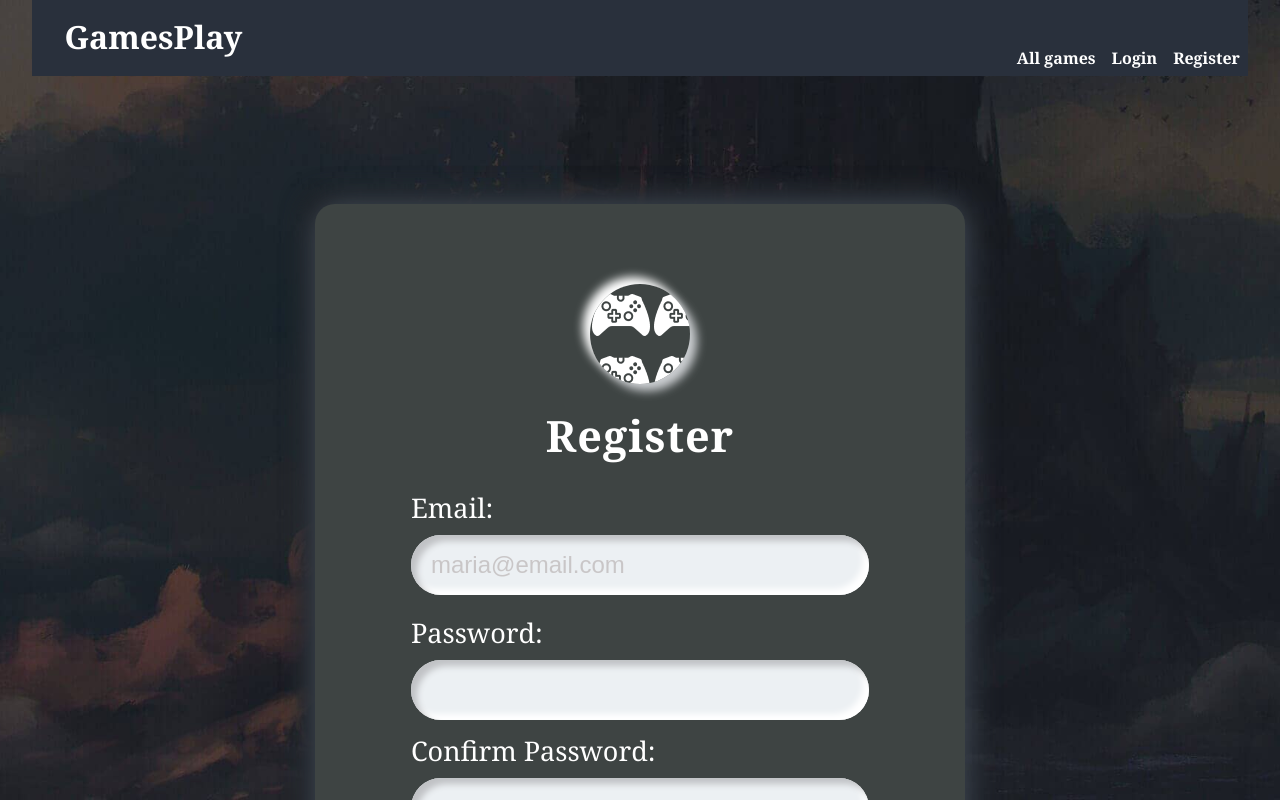
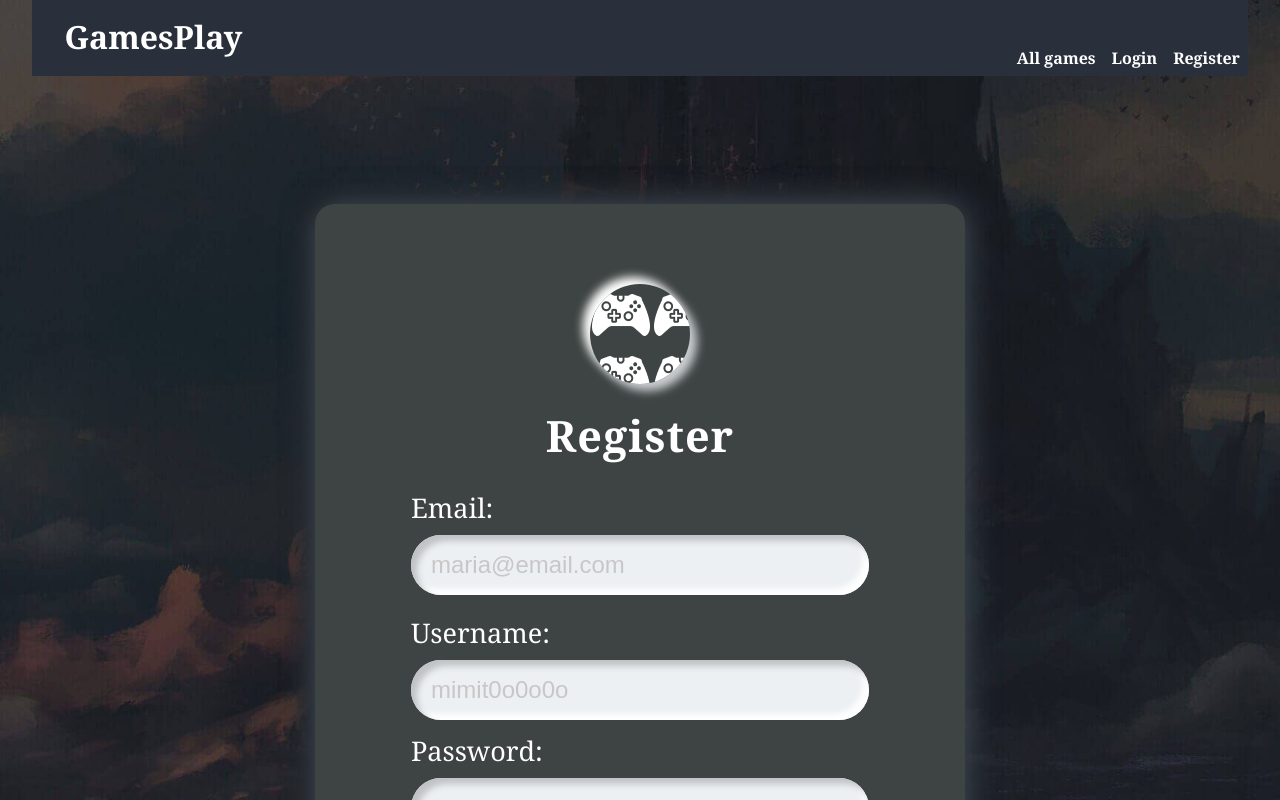
Before and after one commit to mitex22/games-play-reactjs, a React (Vite) app in the folder client/: page /register in a window 1280 px wide. Shown: the top 800 px of the page. Built offline with nearby package versions, Linux system fonts and the light colour scheme.

Commit message:
Implement username field

```diff
--- a/client/src/api/auth-api.js
+++ b/client/src/api/auth-api.js
@@ -8,8 +8,8 @@ export const login = async (email, password) => {
     return result;
 }
 
-export const register = async (email, password) => {
-    const result = await request.post(`${BASE_URL}/register`, { email, password });
+export const register = async (email, username, password) => {
+    const result = await request.post(`${BASE_URL}/register`, { email, username, password });
 
     return result;
 }
--- a/client/src/components/register/Register.jsx
+++ b/client/src/components/register/Register.jsx
@@ -4,6 +4,7 @@ import useForm from "../../hooks/useForm";
 
 const REGISTER_FORM_KEYS = {
     EMAIL: 'email',
+    USERNAME: 'username',
     PASSWORD: 'password',
     CONFIRM_PASSWORD: 'confirm-password'
 }
@@ -13,11 +14,10 @@ const Register = () => {
     const { registerSubmitHandler } = useContext(AuthContext);
     const { values, onChange, onSubmit } = useForm(registerSubmitHandler, {
         [REGISTER_FORM_KEYS.EMAIL]: '',
+        [REGISTER_FORM_KEYS.USERNAME]: '',
         [REGISTER_FORM_KEYS.PASSWORD]: '',
         [REGISTER_FORM_KEYS.CONFIRM_PASSWORD]: '',
     });
-
-
 
     return (
         // <!-- Register Page ( Only for Guest users ) -->
@@ -35,6 +35,16 @@ const Register = () => {
                         placeholder="maria@email.com"
                         onChange={onChange}
                         value={values[REGISTER_FORM_KEYS.EMAIL]}
+                    />
+
+                    <label htmlFor="username">Username:</label>
+                    <input
+                        type="text"
+                        id="username"
+                        name="username"
+                        placeholder="mimit0o0o0o"
+                        onChange={onChange}
+                        value={values[REGISTER_FORM_KEYS.USERNAME]}
                     />
 
                     <label htmlFor="pass">Password:</label>
--- a/client/src/contexts/authContext.jsx
+++ b/client/src/contexts/authContext.jsx
@@ -28,7 +28,7 @@ export const AuthProvider = ({
     }
 
     const registerSubmitHandler = async (values) => {
-        const result = await authAPI.register(values.email, values.password);
+        const result = await authAPI.register(values.email, values.username, values.password);
 
         setAuth(result);
 
```
